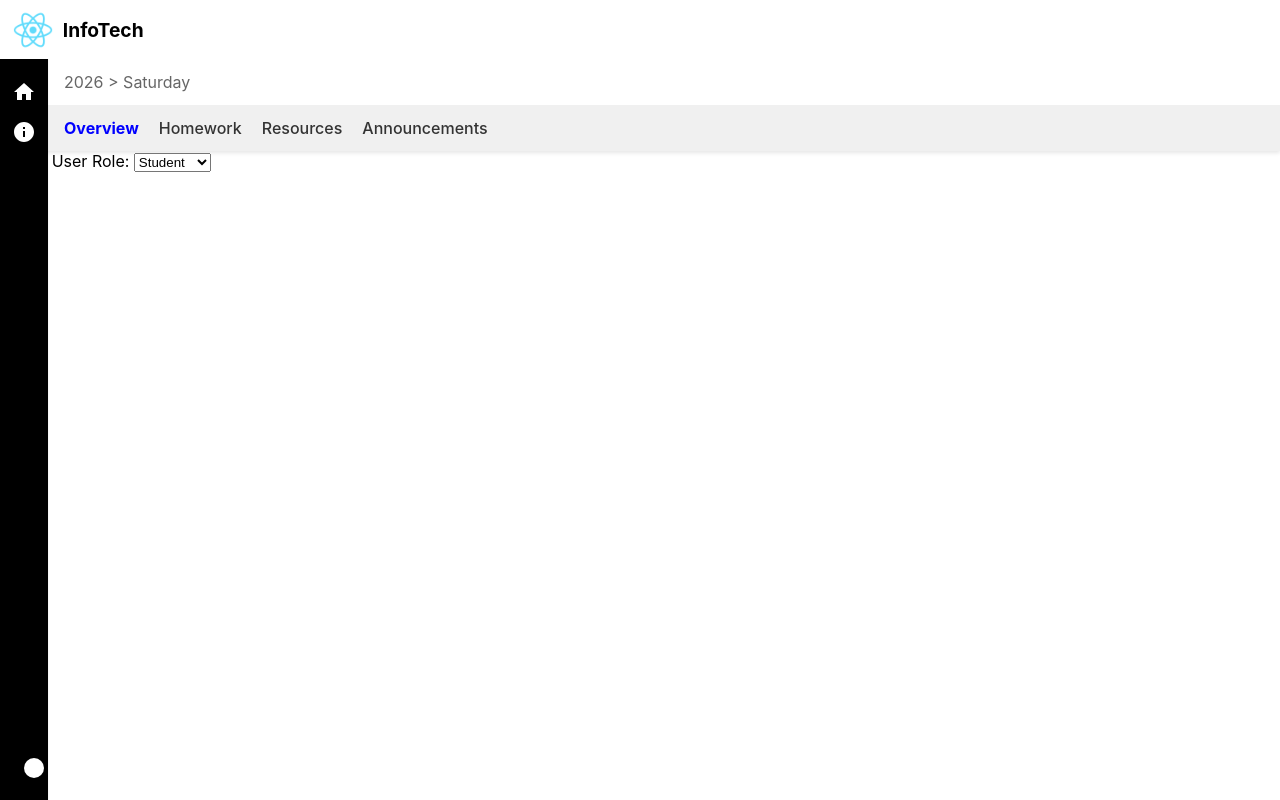
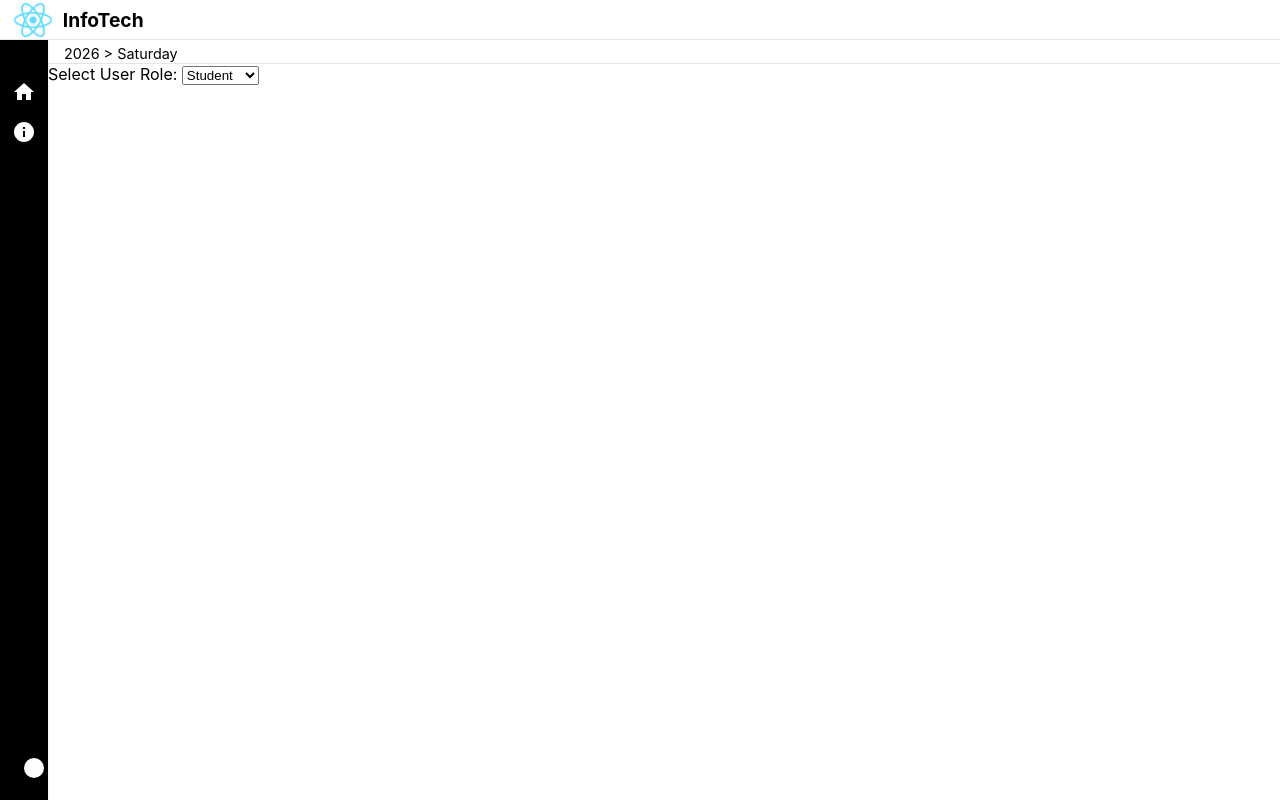
Before and after one commit to MERN-EZ/MERN-project, a React (Create React App) app: page /about in a window 1280 px wide. Built offline with nearby package versions, Linux system fonts and the light colour scheme.

Commit message:
wip: improve tab bar of header

```diff
--- a/src/App.css
+++ b/src/App.css
@@ -1,5 +1,5 @@
 .App {
-  padding: 0 0 0 50px;
+  padding: 4rem 0 0 3rem;
 }
 :root {
   --primary-background-color: #071952;
--- a/src/App.js
+++ b/src/App.js
@@ -1,6 +1,7 @@
 import React from "react";
 import { BrowserRouter as Router, Route, Routes } from "react-router-dom";
 import { ThemeProvider } from "./context/ThemeContext";
+import { UserProvider } from "./context/UserContext";
 import { UserRoleProvider } from "./context/UserRoleContext";
 import NavBar from "./components/NavBar/NavBar";
 import Header from "./components/Header/Header";
@@ -10,7 +11,9 @@ import "./App.css";
 
 function App() {
   return (
+    <div className="App">
       <ThemeProvider>
+        <UserProvider>
           <UserRoleProvider>
             <Router>
               <Header />
@@ -18,10 +21,12 @@ function App() {
               <UserRoleToggle />
               <Routes>
                 <Route path="/" element={<Home />} />
-          </Routes>{" "}
+              </Routes>
             </Router>
           </UserRoleProvider>
+        </UserProvider>
       </ThemeProvider>
+    </div>
   );
 }
 
--- a/src/components/Header/Header.css
+++ b/src/components/Header/Header.css
@@ -3,14 +3,19 @@
   box-shadow: 0 2px 4px rgba(0, 0, 0, 0.1);
 }
 
-.header-main {
+.header-bar {
   display: flex;
   justify-content: space-between;
   align-items: center;
-  position: relative;
+  position: absolute;
+  top: 0;
+  left: 0;
+  right: 0;
   z-index: 10;
   padding: 0.3rem 0.8rem;
+  height: 2.5rem;
   background-color: var(--header-color);
+  box-shadow: inset 0 -1px 0 rgba(0, 0, 0, 0.1);
 }
 
 .logo-container {
@@ -29,40 +34,48 @@
   font-size: 1.2rem;
   font-weight: bold;
 }
-
-.mini-nav-text {
-  font-size: 1rem;
-  color: #666;
-  padding: 0.8rem calc(3rem + 1rem);
-  position: relative;
+.tabs {
+  position: absolute;
+  top: 2.5rem;
+  left: 3rem;
+  right: 0;
+  display: flex;
+  align-items: center;
+  justify-content: space-between;
+  height: 1.5rem;
+  box-shadow: inset 0 -1px 0 rgba(0, 0, 0, 0.1);
+}
+.tab-text {
+  font-size: 0.9rem;
+  padding: 0.3rem 1rem;
   z-index: 8;
+  height: 1.5rem;
 }
 
-.sub-nav {
-  position: relative;
-  background-color: #f0f0f0;
+.tab-buttons {
   z-index: 8;
-  padding: 0.8rem calc(3rem + 1rem);
+  padding: 0.3rem 1rem;
+  height: 1.5rem;
 }
 
-.sub-nav ul {
+.tab-buttons ul {
   list-style-type: none;
   padding: 0;
   margin: 0;
   display: flex;
 }
 
-.sub-nav li {
+.tab-buttons li {
   margin-right: 20px;
 }
 
-.sub-nav a {
+.tab-buttons a {
   text-decoration: none;
   color: #333;
   font-weight: 500;
 }
 
-.sub-nav a.active {
+.tab-buttons a.active {
   color: #0000ff;
   font-weight: bold;
 }
--- a/src/components/Header/Header.js
+++ b/src/components/Header/Header.js
@@ -1,10 +1,33 @@
 import React from "react";
 import "./Header.css";
 import { useUserRole } from "../../context/UserRoleContext";
-import { student_horizontal_navLinks } from "./MiniHeader";
+import {
+  // student_tabs,
+  teacher_tabs,
+  assistant_tabs,
+  admin_tabs,
+} from "./MiniHeader";
 
 const Header = () => {
   const { userRole } = useUserRole();
+
+  let tabs;
+  switch (userRole) {
+    case "teacher":
+      tabs = teacher_tabs;
+      break;
+    // case "student":
+    //   tabs = student_tabs;
+    //   break;
+    case "admin":
+      tabs = admin_tabs;
+      break;
+    case "assistant":
+      tabs = assistant_tabs;
+      break;
+    default:
+      tabs = [];
+  }
 
   const getHeaderText = () => {
     switch (userRole) {
@@ -21,27 +44,33 @@ const Header = () => {
 
   return (
     <header className="header">
-      <div className="header-main">
+      <div className="header-bar">
         <div className="logo-container">
           <img src=" /assets/react.png" alt="Sci ~ Ez Logo" className="logo" />
           <h1 className="site-title">InfoTech</h1>
         </div>
       </div>
-      {userRole === "student" && (
-        <div className="mini-nav-text">{getHeaderText()}</div>
+      {["student", "teacher", "admin", "assistant"].includes(userRole) && (
+        <div className="tabs">
+          {["student", "teacher", "admin", "assistant"].includes(userRole) && (
+            <span className="tab-text">{getHeaderText()}</span>
           )}
-      {userRole === "student" && (
-        <nav className="sub-nav">
+          {["teacher", "admin", "assistant"].includes(userRole) && (
+            <span className="tab-buttons">
               <ul>
-            {student_horizontal_navLinks.map((link, index) => (
+                {tabs.map((link, index) => (
                   <li key={index}>
-                <a href={link.url} className={link.isActive ? "active" : ""}>
+                    <a
+                      href={link.url}
+                      className={link.isActive ? "active" : ""}>
                       {link.text}
                     </a>
                   </li>
                 ))}
               </ul>
-        </nav>
+            </span>
+          )}
+        </div>
       )}
     </header>
   );
--- a/src/components/Header/MiniHeader.js
+++ b/src/components/Header/MiniHeader.js
@@ -1,6 +1,25 @@
-export const student_horizontal_navLinks = [
+//
+const teacher_tabs = [
   { text: "Overview", url: "/overview", isActive: true },
   { text: "Homework", url: "/homework", isActive: false },
   { text: "Resources", url: "/resources", isActive: false },
   { text: "Announcements", url: "/announcements", isActive: false },
 ];
+const assistant_tabs = [
+  { text: "Overview", url: "/overview", isActive: true },
+  { text: "Class Schedules", url: "/schedules", isActive: false },
+  { text: "Attendance", url: "/attendance", isActive: false },
+  { text: "Payments", url: "/p ayments", isActive: false },
+];
+const admin_tabs = [
+  { text: "Home", url: "/home", isActive: true },
+  { text: "Requests", url: "/requests", isActive: false },
+  { text: "Announcements", url: "/announcements", isActive: false },
+  { text: "Student Management", url: "/StudentManagement", isActive: false },
+];
+export {
+  // student_tabs,
+  teacher_tabs,
+  assistant_tabs,
+  admin_tabs,
+};
--- /dev/null
+++ b/src/components/UserRoleToggle/UserRoleToggle.css
@@ -0,0 +1,4 @@
+.role-toggle {
+  margin-top: 4rem;
+  padding: 0 0.8rem;
+}
--- a/src/components/UserRoleToggle/UserRoleToggle.js
+++ b/src/components/UserRoleToggle/UserRoleToggle.js
@@ -9,7 +9,7 @@ const UserRoleToggle = () => {
   };
 
   return (
-    <div>
+    <div className="role-toggle">
       <label htmlFor="userRole">Select User Role: </label>
       <select id="userRole" value={userRole} onChange={handleRoleChange}>
         <option value="student">Student</option>
--- a/src/index.css
+++ b/src/index.css
@@ -1,13 +1,16 @@
+* {
+  box-sizing: border-box;
+}
 body {
   margin: 0;
-  font-family: -apple-system, BlinkMacSystemFont, 'Segoe UI', 'Roboto', 'Oxygen',
-    'Ubuntu', 'Cantarell', 'Fira Sans', 'Droid Sans', 'Helvetica Neue',
+  font-family: -apple-system, BlinkMacSystemFont, "Segoe UI", "Roboto", "Oxygen",
+    "Ubuntu", "Cantarell", "Fira Sans", "Droid Sans", "Helvetica Neue",
     sans-serif;
   -webkit-font-smoothing: antialiased;
   -moz-osx-font-smoothing: grayscale;
 }
 
 code {
-  font-family: source-code-pro, Menlo, Monaco, Consolas, 'Courier New',
+  font-family: source-code-pro, Menlo, Monaco, Consolas, "Courier New",
     monospace;
 }
--- a/src/index.js
+++ b/src/index.js
@@ -2,16 +2,10 @@ import React from "react";
 import ReactDOM from "react-dom/client";
 import "./index.css";
 import App from "./App";
-import { ThemeProvider } from "./context/ThemeContext";
-import { UserProvider } from "./context/UserContext";
 
 const root = ReactDOM.createRoot(document.getElementById("root"));
 root.render(
   <React.StrictMode>
-    <ThemeProvider>
-      <UserProvider>
-        <App />
-      </UserProvider>
-    </ThemeProvider>
+    <App />
   </React.StrictMode>
 );
```
Lines whose indentation alone changed are shown as unchanged.
